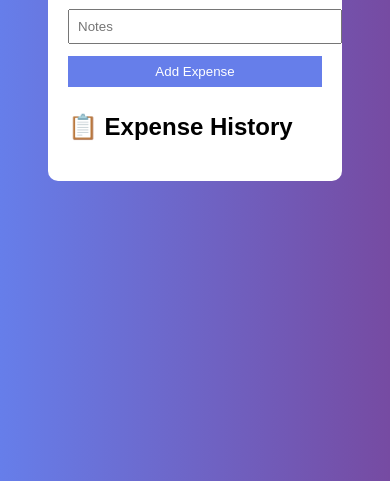
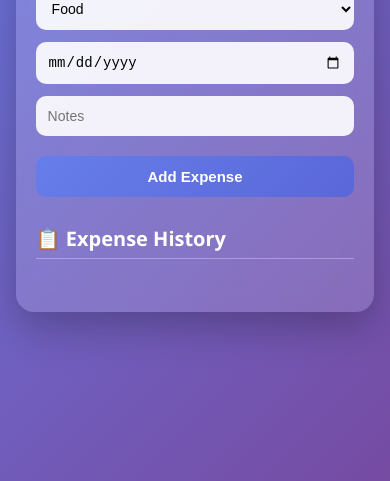
Before and after one commit to krithiyasri/expense-tracker, a website: page public/index.html in a window 390 px wide. Shown: the part 363-844 px from the top of the page. Drawn offline with Linux system fonts and the light colour scheme; no server answers.

Commit message:
Revamp CSS styles for improved UI and responsiveness
Updated styles for body, container, and form elements with new design and animations.

```diff
--- a/public/style.css
+++ b/public/style.css
@@ -1,35 +1,130 @@
+* {
+  box-sizing: border-box;
+}
+
 body {
-  font-family: Arial;
-  background: linear-gradient(to right, #667eea, #764ba2);
+  font-family: 'Segoe UI', Tahoma, sans-serif;
+  background: linear-gradient(135deg, #667eea, #764ba2);
   display: flex;
   justify-content: center;
-  padding: 40px;
+  align-items: center;
+  min-height: 100vh;
+  margin: 0;
 }
 
 .container {
-  background: white;
-  padding: 20px;
-  border-radius: 10px;
-  width: 350px;
+  background: rgba(255, 255, 255, 0.15);
+  backdrop-filter: blur(12px);
+  -webkit-backdrop-filter: blur(12px);
+  padding: 28px;
+  border-radius: 18px;
+  width: 380px;
+  box-shadow: 0 15px 40px rgba(0,0,0,0.25);
+  color: #fff;
+  animation: fadeIn 0.6s ease;
+}
+
+@keyframes fadeIn {
+  from { opacity: 0; transform: translateY(15px); }
+  to { opacity: 1; transform: translateY(0); }
 }
 
 h1 {
   text-align: center;
+  margin-bottom: 20px;
+  font-size: 26px;
+  letter-spacing: 0.5px;
 }
 
-form input, form select, button {
+h2 {
+  margin-top: 28px;
+  font-size: 20px;
+  border-bottom: 1px solid rgba(255,255,255,0.3);
+  padding-bottom: 6px;
+}
+
+form {
+  display: flex;
+  flex-direction: column;
+  gap: 12px;
+}
+
+form input,
+form select {
   width: 100%;
-  padding: 8px;
-  margin: 6px 0;
+  padding: 12px;
+  border-radius: 10px;
+  border: none;
+  outline: none;
+  font-size: 14px;
+  background: rgba(255,255,255,0.9);
+  transition: all 0.25s ease;
+}
+
+form input:focus,
+form select:focus {
+  background: #fff;
+  box-shadow: 0 0 0 3px rgba(102,126,234,0.35);
+  transform: translateY(-1px);
 }
 
 button {
-  background: #667eea;
+  margin-top: 8px;
+  padding: 12px;
+  border-radius: 10px;
+  border: none;
+  background: linear-gradient(135deg, #667eea, #5a67d8);
   color: white;
-  border: none;
+  font-size: 15px;
+  font-weight: 600;
   cursor: pointer;
+  transition: all 0.3s ease;
 }
 
 button:hover {
-  background: #5a67d8;
+  transform: translateY(-2px);
+  box-shadow: 0 8px 18px rgba(0,0,0,0.25);
 }
+
+button:active {
+  transform: translateY(0);
+  box-shadow: none;
+}
+
+#expenseList {
+  list-style: none;
+  padding: 0;
+  margin-top: 15px;
+  display: flex;
+  flex-direction: column;
+  gap: 10px;
+}
+
+#expenseList li {
+  background: rgba(255,255,255,0.9);
+  color: #333;
+  padding: 10px 12px;
+  border-radius: 10px;
+  font-size: 14px;
+  display: flex;
+  justify-content: space-between;
+  align-items: center;
+  animation: slideIn 0.3s ease;
+}
+
+@keyframes slideIn {
+  from { opacity: 0; transform: translateX(-10px); }
+  to { opacity: 1; transform: translateX(0); }
+}
+
+#expenseList li:hover {
+  transform: scale(1.02);
+  background: #ffffff;
+}
+
+@media (max-width: 420px) {
+  .container {
+    width: 92%;
+    padding: 20px;
+  }
+}
```
